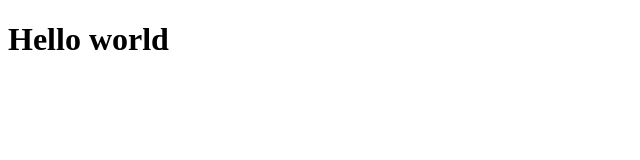
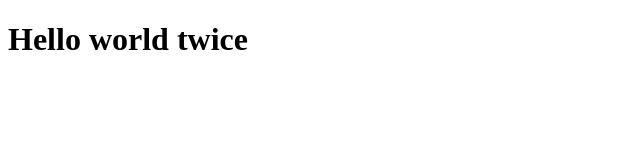
Before and after one commit to TheyCallmeOleksii/Tutorial, a plain HTML site: page index.html in a window 1280 px wide. Shown: the whole page, without its empty margins (0-640 px from the left). Drawn offline with Linux system fonts and the light colour scheme.

Commit message:
index.html

```diff
--- a/index.html
+++ b/index.html
@@ -7,6 +7,6 @@
     <title>Document</title>
   </head>
   <body>
-    <h1>Hello world</h1>
+    <h1>Hello world twice</h1>
   </body>
 </html>
```
Also changed, not shown: .prettierrc.json (added).
